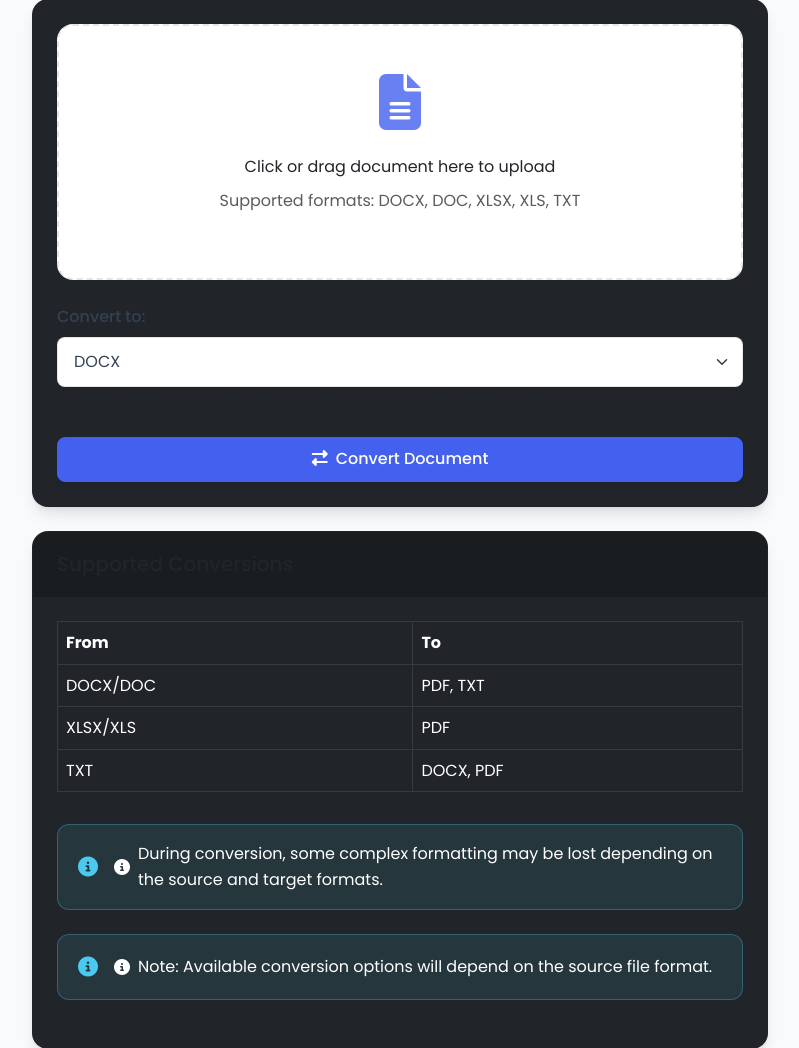
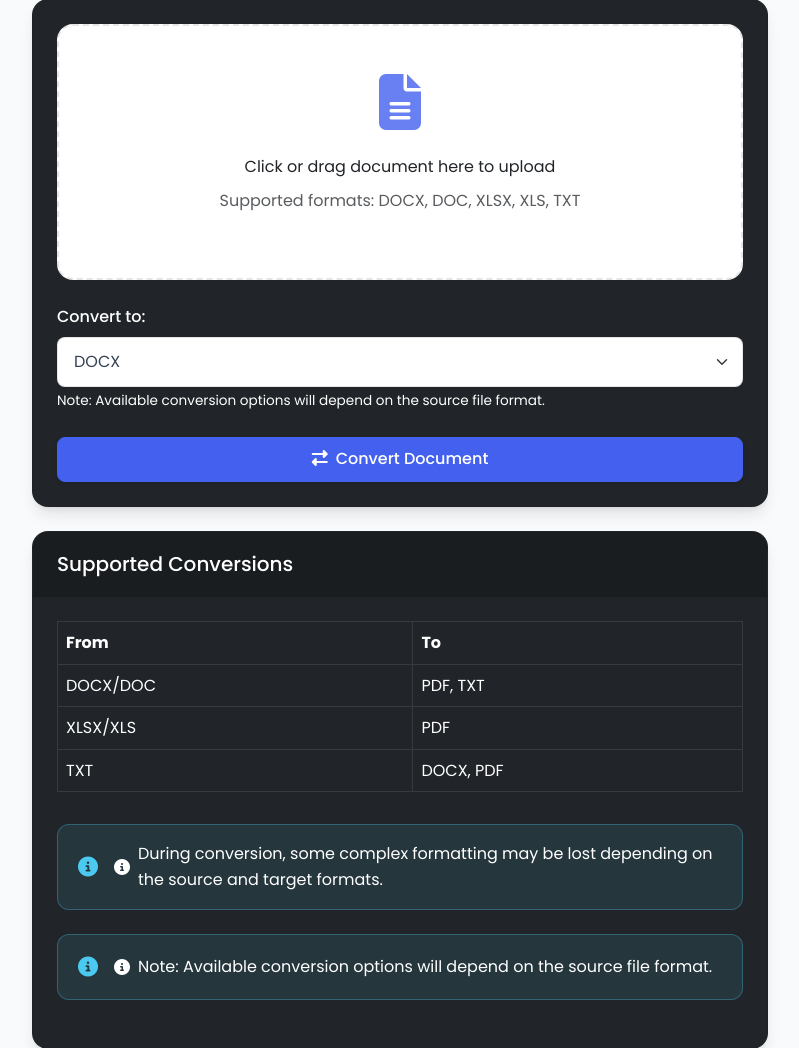
Before and after one commit to Kodambhagath/FIXIO-AI, a Flask app: page /doc-converter in a window 1280 px wide; the page is wider, and only the part inside the window is pictured. Shown: the part 303-1351 px from the top of that part, without its empty margins (240-1039 px from the left). Run offline with Flask 3, Linux system fonts and the light colour scheme.

Commit message:
Assistant checkpoint: Fix Certificate Editor reference and update text colors
Assistant generated file changes:
- templates/base.html: Remove Certificate Editor reference from navigation
- templates/mb_gb_converter.html: Change text color to white for Unit Conversion Reference section
- templates/doc_converter.html: Change text color to white for conversion note and format label, Change Supported Conversions header to white text

---

User prompt:

change this words color to white Unit Conversion Reference Common Uses:
Document sizes are typically measured in KB or MB
Photos can range from a few hundred KB to several MB
Videos are often measured in MB or GB
Storage devices like hard drives are measured in GB or TB Convert to: Note: Available conversion options will depend on the source file format.

Replit-Commit-Author: Assistant
Replit-Commit-Session-Id: d85ebb54-5d6e-41f3-893d-bbbea2fd274f

```diff
--- a/templates/base.html
+++ b/templates/base.html
@@ -81,7 +81,7 @@
                             <li><a class="dropdown-item" href="{{ url_for('doc_tools.ai_excel_editor') }}">AI Excel Editor</a></li>
                             <li><a class="dropdown-item" href="/excel/ai-edit">Excel AI Editor</a></li>
                             <li><a class="dropdown-item" href="/word/ai-edit">Word AI Editor</a></li>
-                            <li><a class="dropdown-item" href="{{ url_for('editor_tools.certificate_editor') }}">Certificate Editor</a></li>
+
                         </ul>
                     </li>
                     <li class="nav-item dropdown">
--- a/templates/doc_converter.html
+++ b/templates/doc_converter.html
@@ -32,13 +32,13 @@
                     </div>
 
                     <div class="form-group mb-4">
-                        <label for="target_format" class="form-label">Convert to:</label>
+                        <label for="target_format" class="form-label" style="color: white">Convert to:</label>
                         <select class="form-select" id="target_format" name="target_format">
                             <option value="docx">DOCX</option>
                             <option value="txt">TXT</option>
                             <option value="pdf">PDF</option>
                         </select>
-                        <small class="form-text text-muted">Note: Available conversion options will depend on the source file format.</small>
+                        <small class="form-text" style="color: white">Note: Available conversion options will depend on the source file format.</small>
                     </div>
 
                     <div class="d-grid">
@@ -65,7 +65,7 @@
 
         <div class="card bg-dark mt-4">
             <div class="card-header">
-                <h5 class="mb-0">Supported Conversions</h5>
+                <h5 class="mb-0" style="color: white">Supported Conversions</h5>
             </div>
             <div class="card-body">
                 <div class="table-responsive">
--- a/templates/mb_gb_converter.html
+++ b/templates/mb_gb_converter.html
@@ -68,9 +68,9 @@
 
         <div class="card bg-dark mt-4">
             <div class="card-header">
-                <h5 class="mb-0">Unit Conversion Reference</h5>
+                <h5 class="mb-0" style="color: white">Unit Conversion Reference</h5>
             </div>
-            <div class="card-body">
+            <div class="card-body" style="color: white">
                 <div class="table-responsive">
                     <table class="table table-dark table-bordered">
                         <thead>
@@ -100,7 +100,7 @@
                     </table>
                 </div>
                 <div class="mt-3">
-                    <h6>Common Uses:</h6>
+                    <h6 style="color: white">Common Uses:</h6>
                     <ul>
                         <li>Document sizes are typically measured in KB or MB</li>
                         <li>Photos can range from a few hundred KB to several MB</li>
```
